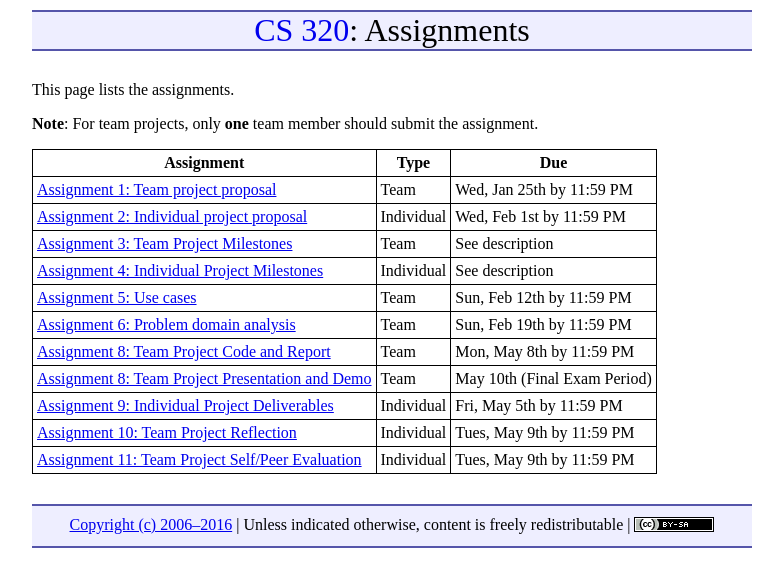
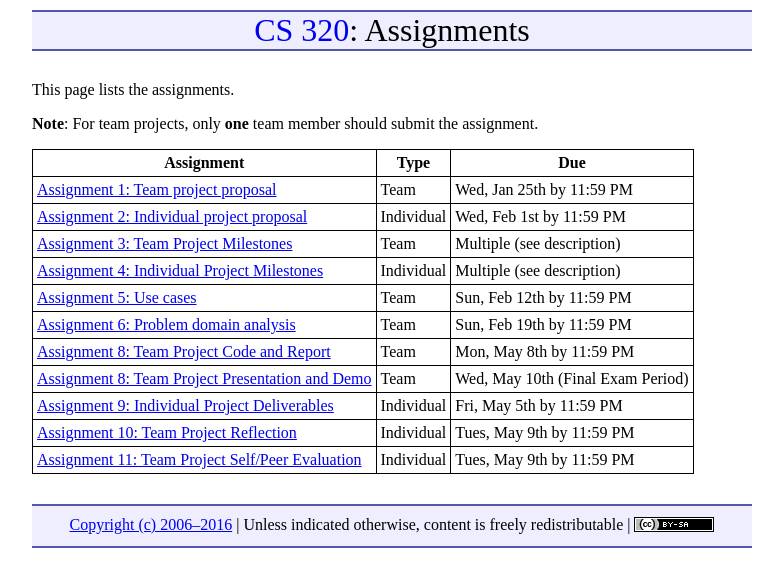
Before and after one commit to ycpcs/cs320-spring2017, a Jekyll site: the page built from assign/index.md, in a window 1280 px wide. Shown: the top 587 px of the page, without its empty margins (248-1031 px from the left). Built offline with Jekyll 4.4.1, drawn with Linux system fonts in a browser that asks for light colours.

Commit message:
updates to assignment schedule

```diff
--- a/assign/index.md
+++ b/assign/index.md
@@ -11,12 +11,12 @@ Assignment | Type | Due
 ---------- | ---- | ---
 [Assignment 1: Team project proposal](assign01.html) | Team | Wed, Jan 25th by 11:59 PM
 [Assignment 2: Individual project proposal](assign02.html) | Individual | Wed, Feb 1st by 11:59 PM
-[Assignment 3: Team Project Milestones](assign03.html) | Team | See description
-[Assignment 4: Individual Project Milestones](assign04.html) | Individual | See description
+[Assignment 3: Team Project Milestones](assign03.html) | Team | Multiple (see description)
+[Assignment 4: Individual Project Milestones](assign04.html) | Individual | Multiple (see description)
 [Assignment 5: Use cases](assign05.html) | Team | Sun, Feb 12th by 11:59 PM
 [Assignment 6: Problem domain analysis](assign06.html) | Team | Sun, Feb 19th by 11:59 PM
 [Assignment 8: Team Project Code and Report](assign08.html) | Team | Mon, May 8th by 11:59 PM
-[Assignment 8: Team Project Presentation and Demo](assign08.html) | Team | May 10th (Final Exam Period)
+[Assignment 8: Team Project Presentation and Demo](assign08.html) | Team | Wed, May 10th (Final Exam Period)
 [Assignment 9: Individual Project Deliverables](assign09.html) | Individual | Fri, May 5th by 11:59 PM
 [Assignment 10: Team Project Reflection](assign10.html) | Individual | Tues, May 9th by 11:59 PM
 [Assignment 11: Team Project Self/Peer Evaluation](assign11.html) | Individual | Tues, May 9th by 11:59 PM
```
